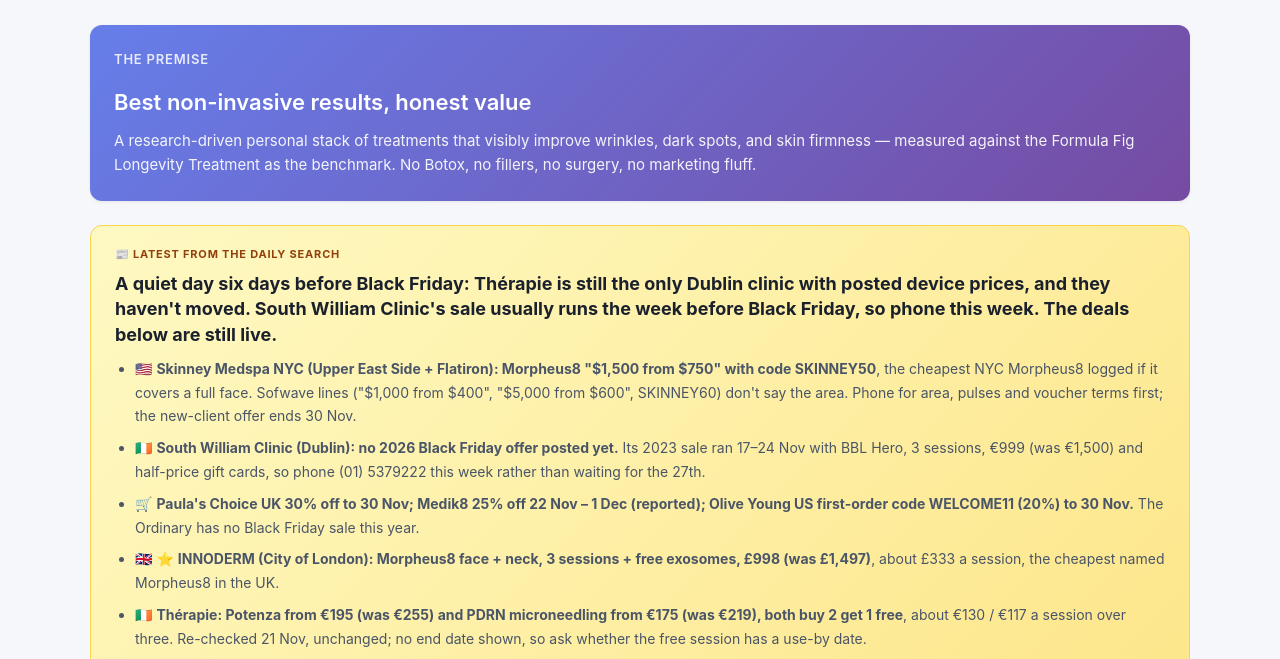
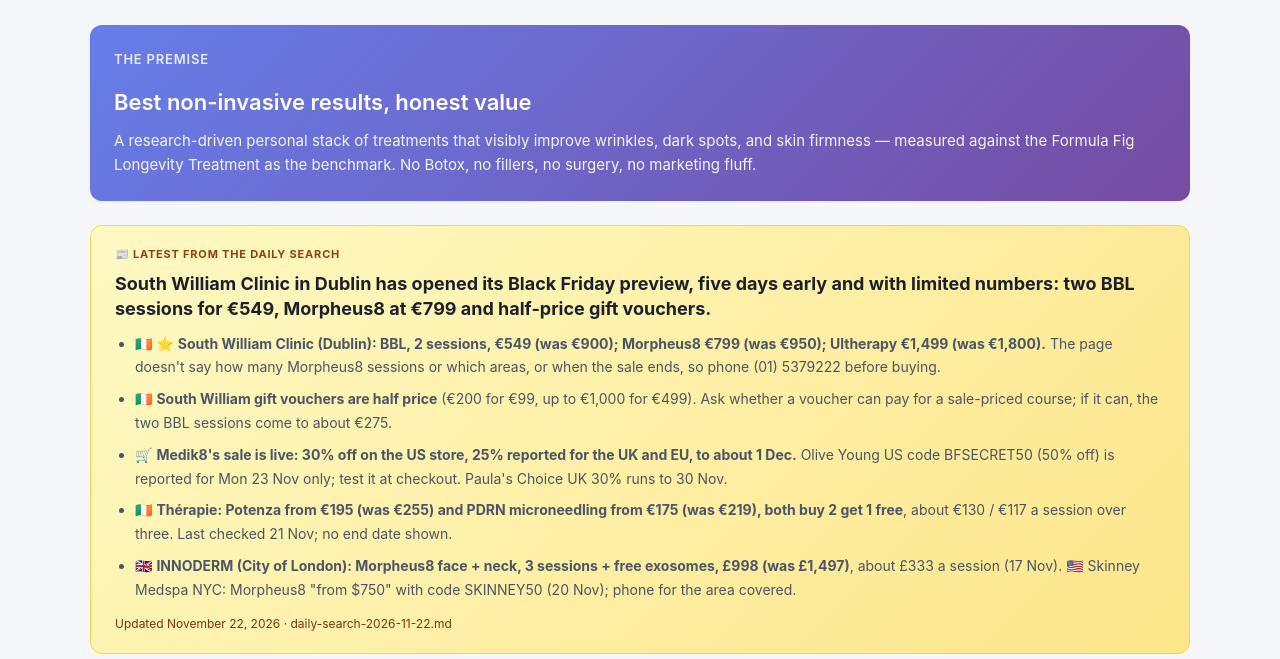
Before and after one commit to jewels-ice/skincare-stack-2026, a plain HTML site: page index.html in a window 1280 px wide. Shown: the part 133-792 px from the top of the page. Drawn offline with Linux system fonts and the light colour scheme.

Commit message:
Daily search 2026-11-22: South William Dublin Black Friday preview live (BBL x2 EUR549, Morpheus8 EUR799, half-price vouchers); Medik8 sale live

```diff
--- a/index.html
+++ b/index.html
@@ -334,15 +334,15 @@
 <!-- DAILY-SEARCH-PANEL-START — auto-maintained by skincare-daily-search task. Don't hand-edit; the task rewrites this block when flags appear. -->
 <div class="digest-panel">
   <div class="digest-label">📰 Latest from the Daily Search</div>
-  <div class="digest-headline">A quiet day six days before Black Friday: Thérapie is still the only Dublin clinic with posted device prices, and they haven't moved. South William Clinic's sale usually runs the week before Black Friday, so phone this week. The deals below are still live.</div>
+  <div class="digest-headline">South William Clinic in Dublin has opened its Black Friday preview, five days early and with limited numbers: two BBL sessions for €549, Morpheus8 at €799 and half-price gift vouchers.</div>
   <ul style="font-size: 14px; color: #4a5568; margin-top: 10px; padding-left: 20px; line-height: 1.7;">
-    <li>🇺🇸 <strong>Skinney Medspa NYC (Upper East Side + Flatiron): Morpheus8 "$1,500 from $750" with code SKINNEY50</strong>, the cheapest NYC Morpheus8 logged if it covers a full face. Sofwave lines ("$1,000 from $400", "$5,000 from $600", SKINNEY60) don't say the area. Phone for area, pulses and voucher terms first; the new-client offer ends 30 Nov.</li>
-    <li>🇮🇪 <strong>South William Clinic (Dublin): no 2026 Black Friday offer posted yet.</strong> Its 2023 sale ran 17–24 Nov with BBL Hero, 3 sessions, €999 (was €1,500) and half-price gift cards, so phone (01) 5379222 this week rather than waiting for the 27th.</li>
-    <li>🛒 <strong>Paula's Choice UK 30% off to 30 Nov; Medik8 25% off 22 Nov – 1 Dec (reported); Olive Young US first-order code WELCOME11 (20%) to 30 Nov.</strong> The Ordinary has no Black Friday sale this year.</li>
-    <li>🇬🇧 ⭐ <strong>INNODERM (City of London): Morpheus8 face + neck, 3 sessions + free exosomes, £998 (was £1,497)</strong>, about £333 a session, the cheapest named Morpheus8 in the UK.</li>
-    <li>🇮🇪 <strong>Thérapie: Potenza from €195 (was €255) and PDRN microneedling from €175 (was €219), both buy 2 get 1 free</strong>, about €130 / €117 a session over three. Re-checked 21 Nov, unchanged; no end date shown, so ask whether the free session has a use-by date.</li>
+    <li>🇮🇪 ⭐ <strong>South William Clinic (Dublin): BBL, 2 sessions, €549 (was €900); Morpheus8 €799 (was €950); Ultherapy €1,499 (was €1,800).</strong> The page doesn't say how many Morpheus8 sessions or which areas, or when the sale ends, so phone (01) 5379222 before buying.</li>
+    <li>🇮🇪 <strong>South William gift vouchers are half price</strong> (€200 for €99, up to €1,000 for €499). Ask whether a voucher can pay for a sale-priced course; if it can, the two BBL sessions come to about €275.</li>
+    <li>🛒 <strong>Medik8's sale is live: 30% off on the US store, 25% reported for the UK and EU, to about 1 Dec.</strong> Olive Young US code BFSECRET50 (50% off) is reported for Mon 23 Nov only; test it at checkout. Paula's Choice UK 30% runs to 30 Nov.</li>
+    <li>🇮🇪 <strong>Thérapie: Potenza from €195 (was €255) and PDRN microneedling from €175 (was €219), both buy 2 get 1 free</strong>, about €130 / €117 a session over three. Last checked 21 Nov; no end date shown.</li>
+    <li>🇬🇧 <strong>INNODERM (City of London): Morpheus8 face + neck, 3 sessions + free exosomes, £998 (was £1,497)</strong>, about £333 a session (17 Nov). 🇺🇸 Skinney Medspa NYC: Morpheus8 "from $750" with code SKINNEY50 (20 Nov); phone for the area covered.</li>
   </ul>
-  <div class="digest-meta">Updated November 21, 2026 · daily-search-2026-11-21.md</div>
+  <div class="digest-meta">Updated November 22, 2026 · daily-search-2026-11-22.md</div>
 </div>
 <!-- DAILY-SEARCH-PANEL-END -->
 
```
